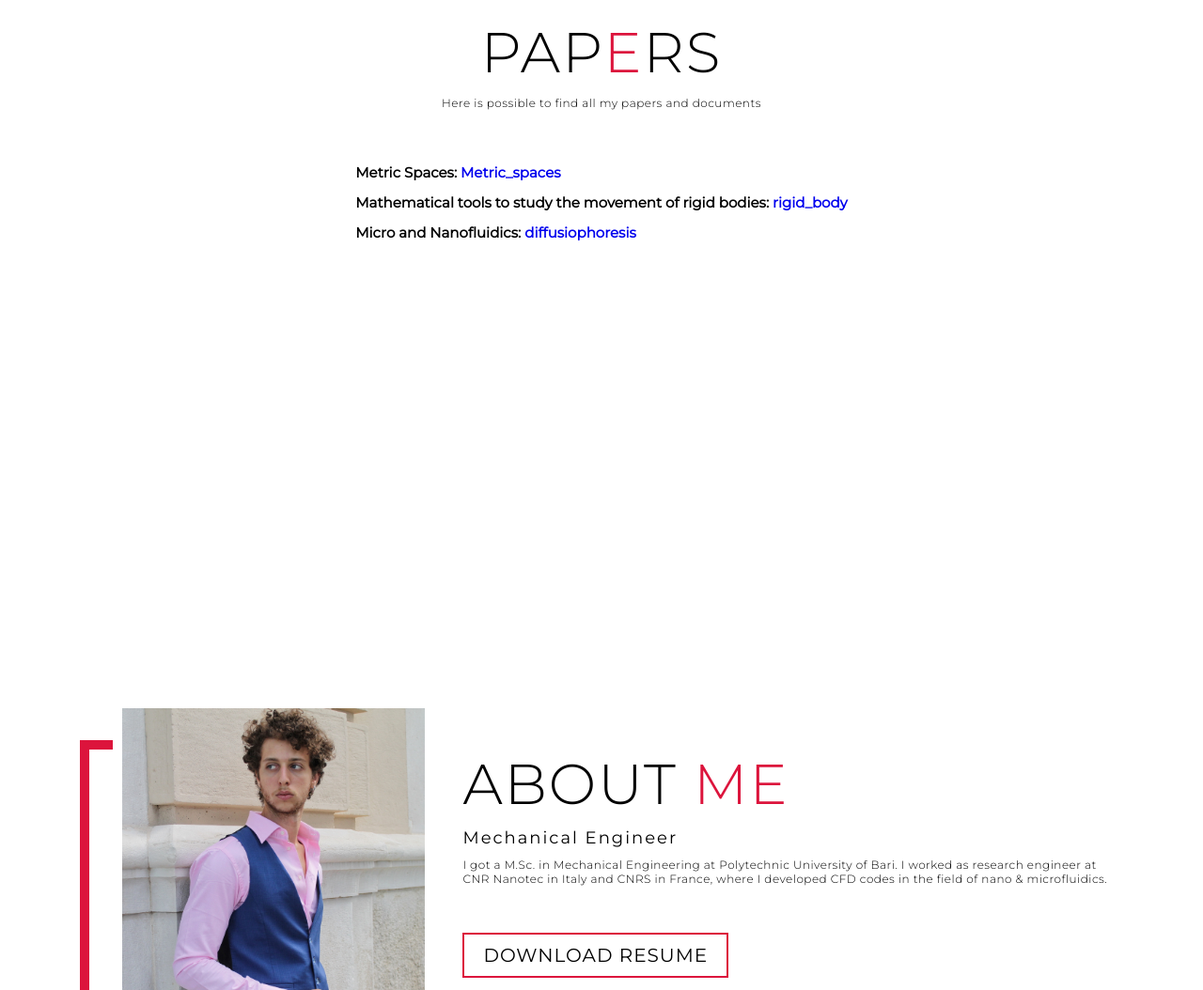
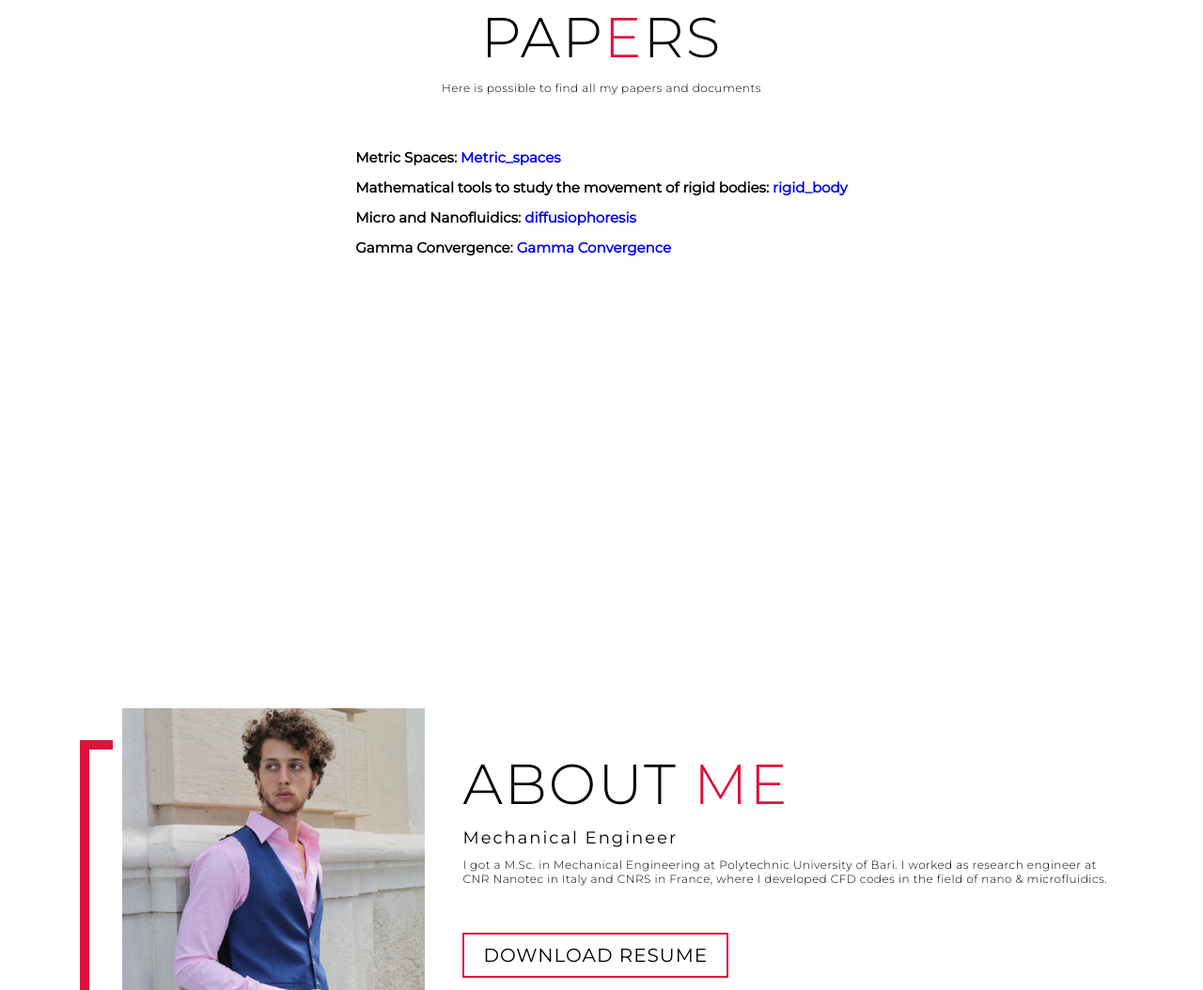
Before and after one commit to Angelantonio1997/Angelantonio, a plain HTML site: page index.html in a window 1280 px wide. Shown: the part 1056-2110 px from the top of the page at 94% size. Drawn offline with Linux system fonts and the light colour scheme.

Commit message:
Update index.html

```diff
--- a/index.html
+++ b/index.html
@@ -76,6 +76,8 @@
         <br>
         <h1>Micro and Nanofluidics: <a href="Documents/microfluidics_and_nanofluidics.pdf">diffusiophoresis</a></h1>
         <br>
+        <h1>Gamma Convergence: <a href="Documents/gamma_convergence.pdf">Gamma Convergence</a></h1>
+        <br>
 
 
 
```
